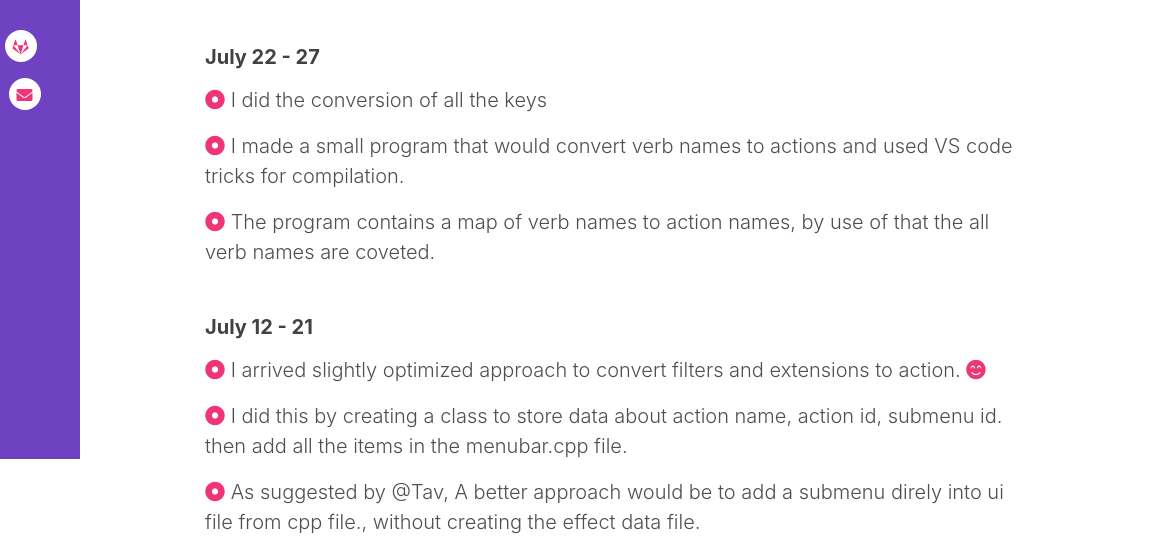
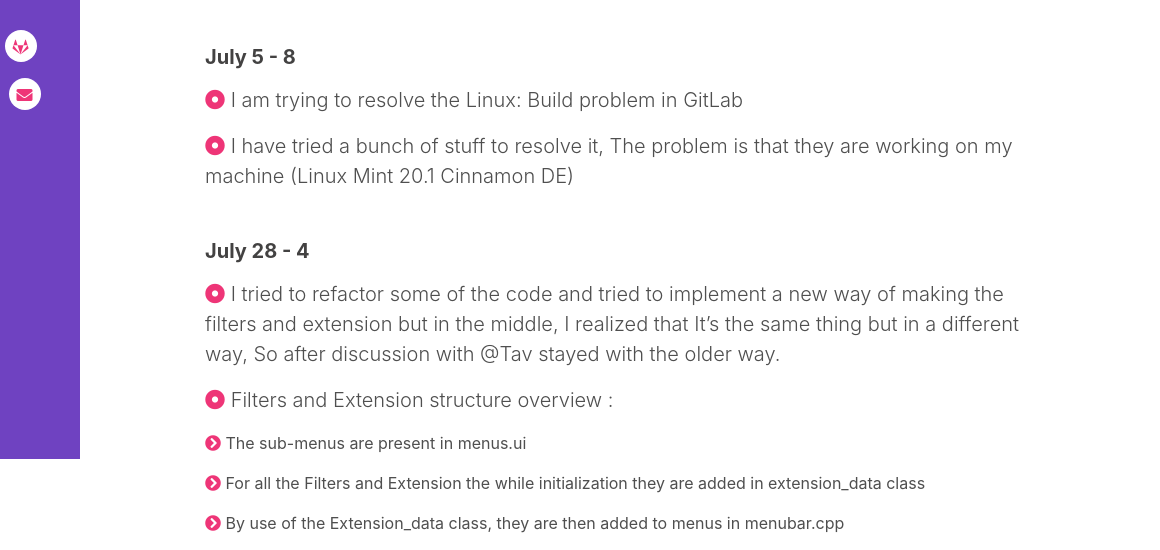
Before and after one commit to SushantAA/Blog, a plain HTML site: page VerbAction/index.html in a window 1280 px wide. Shown: the part 341-891 px from the top of the page, 120-1280 px from the left. Drawn offline with nearby package versions, Linux system fonts and the light colour scheme.

Commit message:
Initial commit

```diff
--- a/VerbAction/index.html
+++ b/VerbAction/index.html
@@ -61,6 +61,43 @@
 				This Blog is about my GSoC project Verb to Gio::Actions, Want to know more about the project <a href="https://wiki.inkscape.org/wiki/index.php?title=GSoC_2021_Verbs_to_Gio::Actions"><i class="fas fa-link"></i></a>
 			</p>
 		</div>
+
+		<div class='container'>
+			<h5 class="mt-5">July 5 - 8</h5>
+			<p class="mt-3 lead">
+				<a href="#"><i class="fas fa-dot-circle"></i></a>
+				I am trying to resolve the Linux: Build problem in GitLab
+			</p>
+			<p class="mt-3 lead">
+				<a href="#"><i class="fas fa-dot-circle"></i></a>
+				I have tried a bunch of stuff to resolve it, The problem is that they are working on my machine (Linux Mint 20.1 Cinnamon DE)
+			</p>
+		</div>
+
+		<div class='container'>
+			<h5 class="mt-5">July 28 - 4</h5>
+			<p class="mt-3 lead">
+				<a href="#"><i class="fas fa-dot-circle"></i></a>
+				I tried to refactor some of the code and tried to implement a new way of making the filters and extension but in the middle, I realized that It’s the same thing but in a different way, So after discussion with @Tav stayed with the older way.
+			</p>
+			<p class="mt-3 lead">
+				<a href="#"><i class="fas fa-dot-circle"></i></a>
+				Filters and Extension structure overview :
+			</p>
+			<p>
+				<a href="#"><i class="fas fa-chevron-circle-right"></i></a>
+				The sub-menus are present in menus.ui
+			</p>
+			<p>
+				<a href="#"><i class="fas fa-chevron-circle-right"></i></a>
+				For all the Filters and Extension the while initialization they are added in extension_data class
+			</p>
+			<p>
+				<a href="#"><i class="fas fa-chevron-circle-right"></i></a>
+				By use of the Extension_data class, they are then added to menus in menubar.cpp
+			</p>
+		</div>
+
 
 		<div class='container'>
 			<h5 class="mt-5">July 22 - 27</h5>
```
